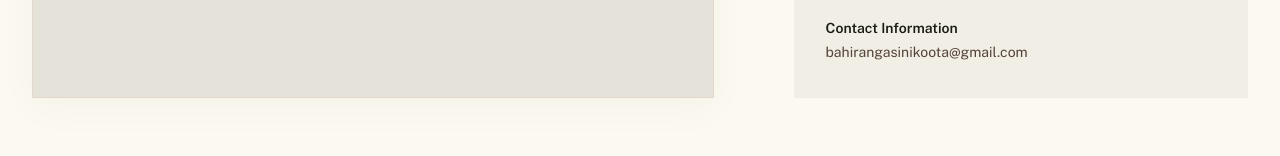
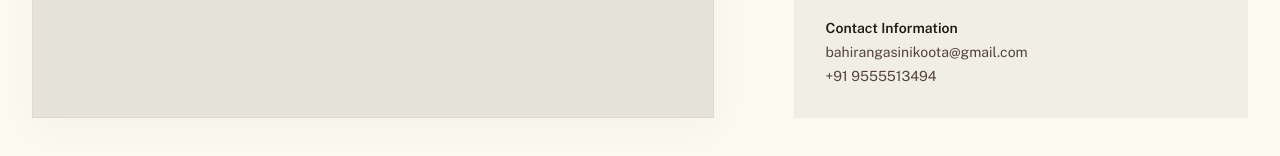
Before and after one commit to Rajnish0209/bahiranga, a React (Vite) app: page /#/contact in a window 1280 px wide. Shown: the part 1700-1856 px from the top of the page. Built offline with nearby package versions, Linux system fonts and the light colour scheme.

Commit message:
change new number

```diff
--- a/src/pages/Contact.jsx
+++ b/src/pages/Contact.jsx
@@ -137,6 +137,7 @@ const Contact = () => {
                             <p className="font-semibold text-on-surface mb-1">Contact Information</p>
                             <p>
                                 <a href="mailto:bahirangasinikoota@gmail.com" className="hover:text-primary transition-colors block mb-1">bahirangasinikoota@gmail.com</a>
+                                <a href="tel:+918073728476" className="hover:text-primary transition-colors block">+91 9555513494</a>
                             </p>
                         </div>
                     </div>
```
